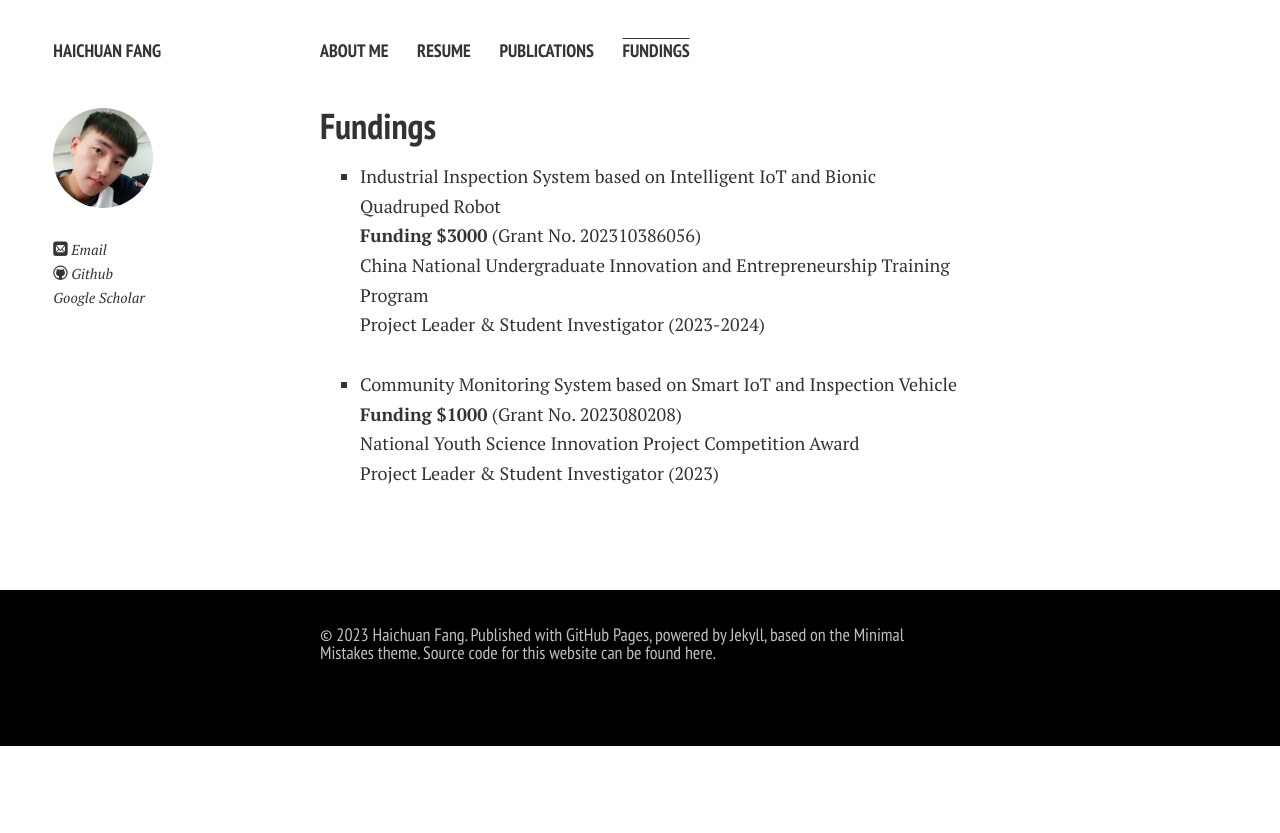
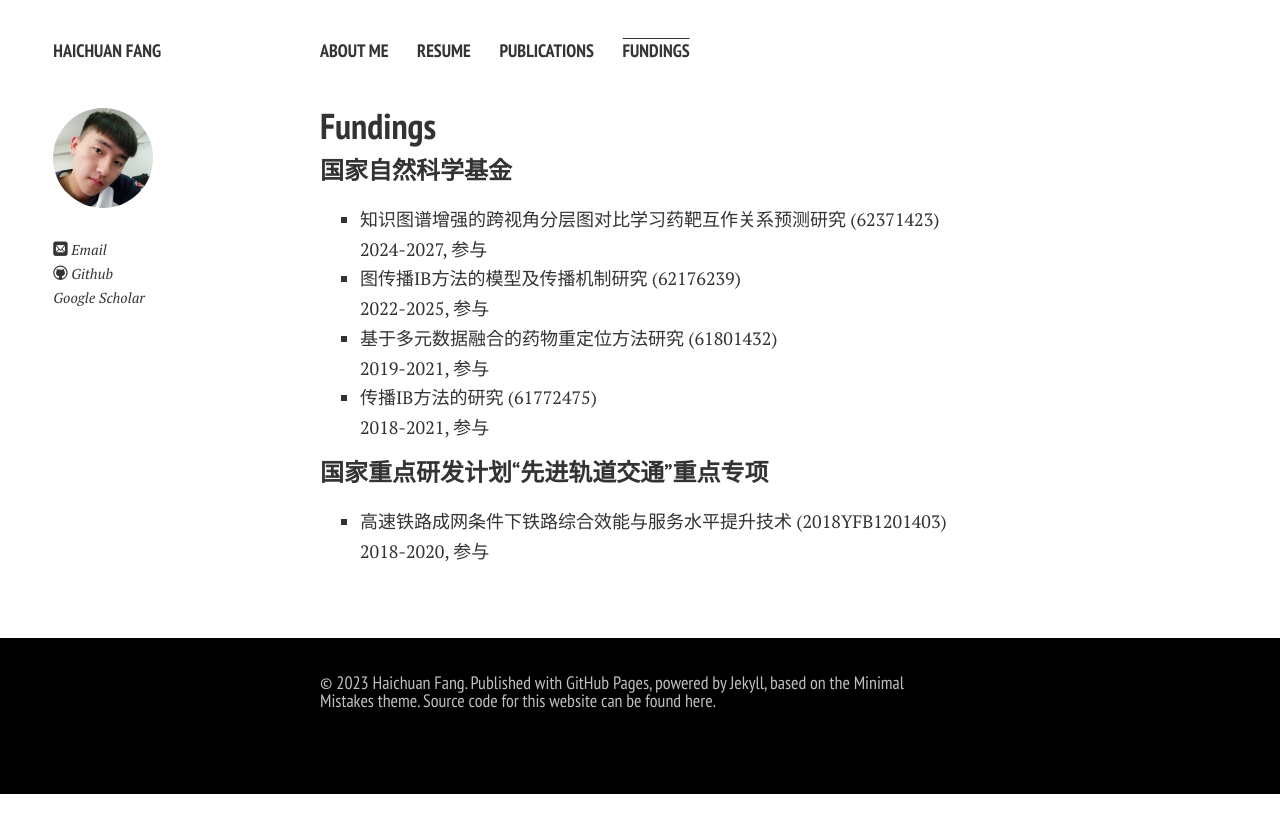
Before and after one commit to wywsunflower/wywsunflower.github.io, a Jekyll site: the page built from fundings.md, in a window 1280 px wide. Shown: the top 833 px of the page. Built offline with Jekyll 4.4.1, drawn with Linux system fonts in a browser that asks for light colours; nearby versions of some CDN libraries; comment, search, counter and statistics services are not loaded; a style sheet for code colours, icons or effects is not loaded.

Commit message:
Update fundings.md

```diff
--- a/fundings.md
+++ b/fundings.md
@@ -5,6 +5,11 @@ title: Fundings
 ---
 
 ## Fundings
+### 国家自然科学基金
+- 知识图谱增强的跨视角分层图对比学习药靶互作关系预测研究 (62371423)<br>2024-2027, 参与
+- 图传播IB方法的模型及传播机制研究 (62176239)<br>2022-2025, 参与
+- 基于多元数据融合的药物重定位方法研究 (61801432)<br>2019-2021, 参与
+- 传播IB方法的研究 (61772475)<br>2018-2021, 参与
 
-- Industrial Inspection System based on Intelligent IoT and Bionic Quadruped Robot<br>**Funding $3000** (Grant No. 202310386056)<br>China National Undergraduate Innovation and Entrepreneurship Training Program<br>Project Leader & Student Investigator (2023-2024)<br><br>
-- Community Monitoring System based on Smart IoT and Inspection Vehicle<br>**Funding $1000** (Grant No. 2023080208)<br>National Youth Science Innovation Project Competition Award<br>Project Leader & Student Investigator (2023)<br><br>
+### 国家重点研发计划“先进轨道交通”重点专项
+- 高速铁路成网条件下铁路综合效能与服务水平提升技术 (2018YFB1201403)<br>2018-2020, 参与
```
